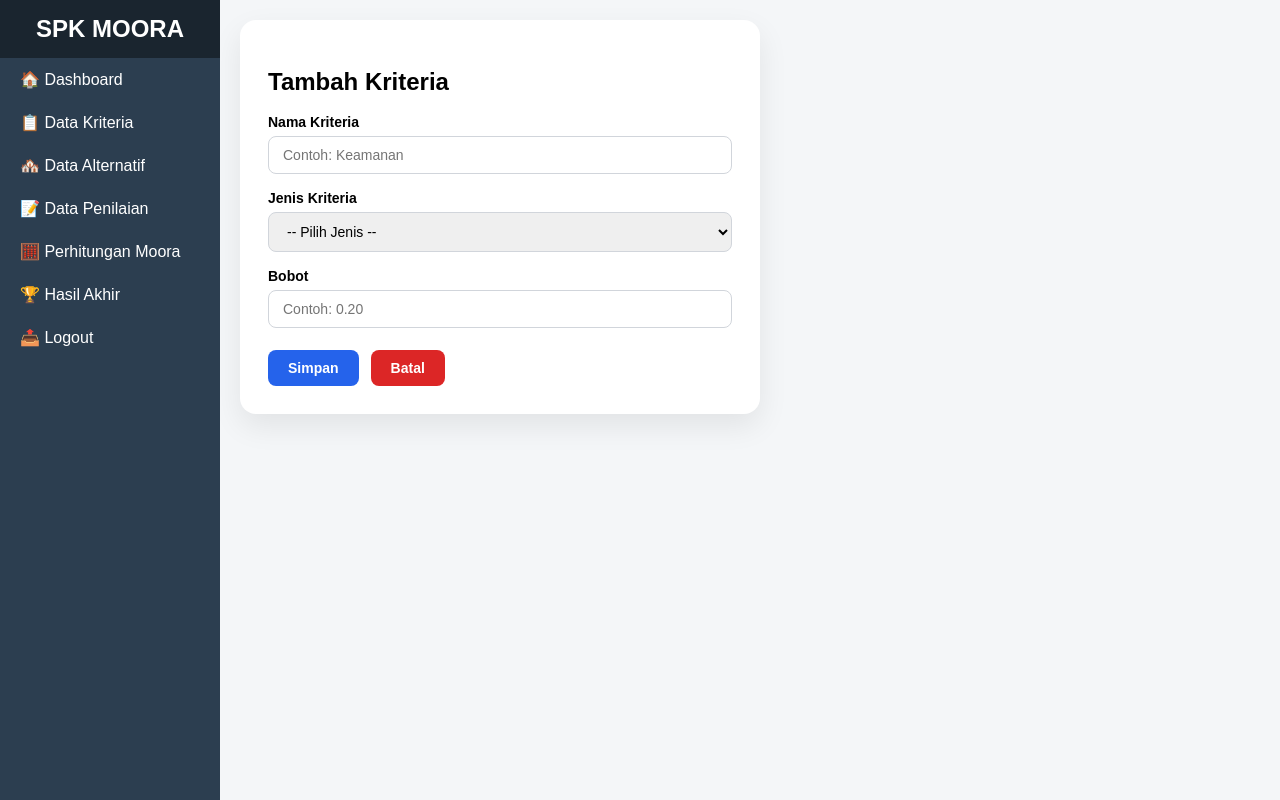
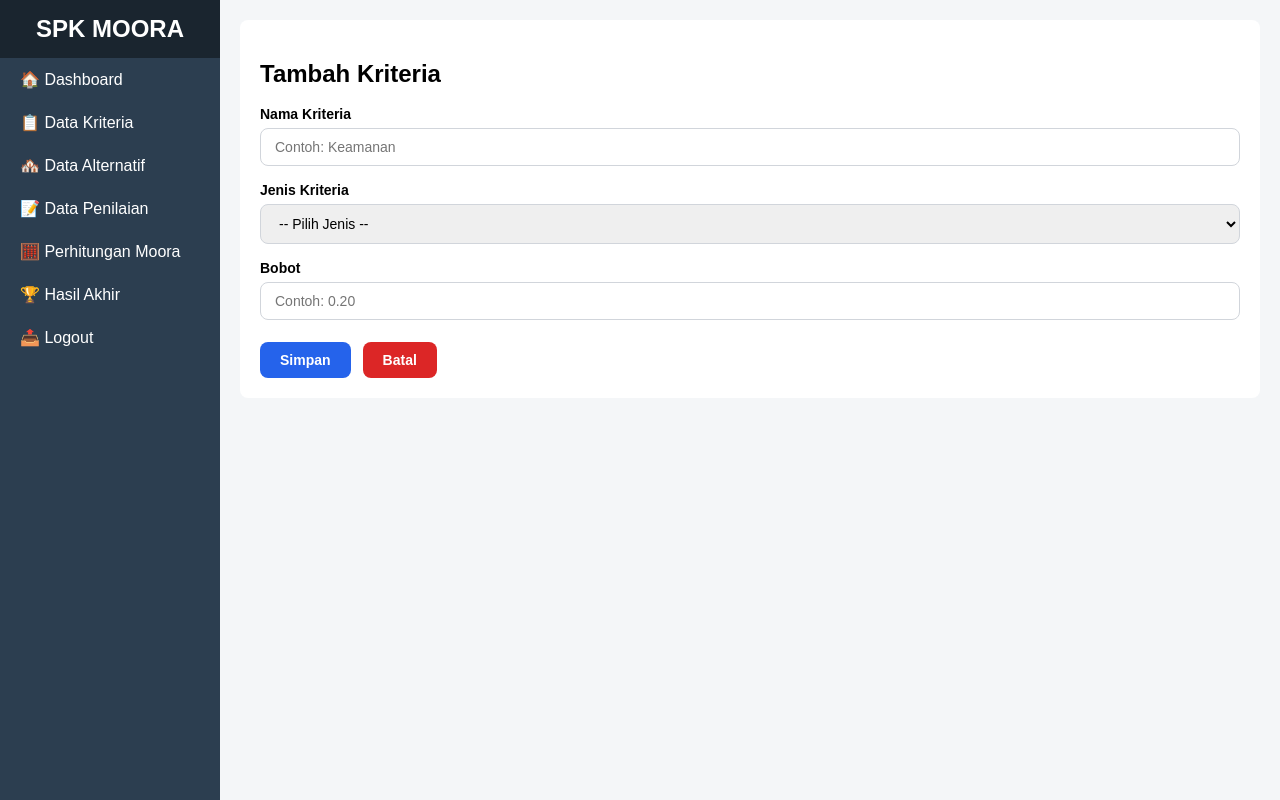
Before and after one commit to syivacahya/spk, a PHP site: page /tambah_kriteria.php in a window 1280 px wide. Run offline with PHP 8.4, Linux system fonts and the light colour scheme; the visitor is signed in with stand-in values (Sample User, id 1); data that the repository does not hold is empty.

Commit message:
memperbaiki card size

```diff
--- a/tambah_kriteria.php
+++ b/tambah_kriteria.php
@@ -47,11 +47,10 @@ if (isset($_POST['simpan'])) {
 <style>
 /* ===== CARD ===== */
 .card {
-    max-width: 520px;
-    background: #ffffff;
-    padding: 28px;
-    border-radius: 16px;
-    box-shadow: 0 12px 30px rgba(0,0,0,0.08);
+    background: #fff;
+    padding: 20px;
+    margin-bottom: 15px;
+    border-radius: 8px;
 }
 
 /* ===== HEADER ===== */
```
